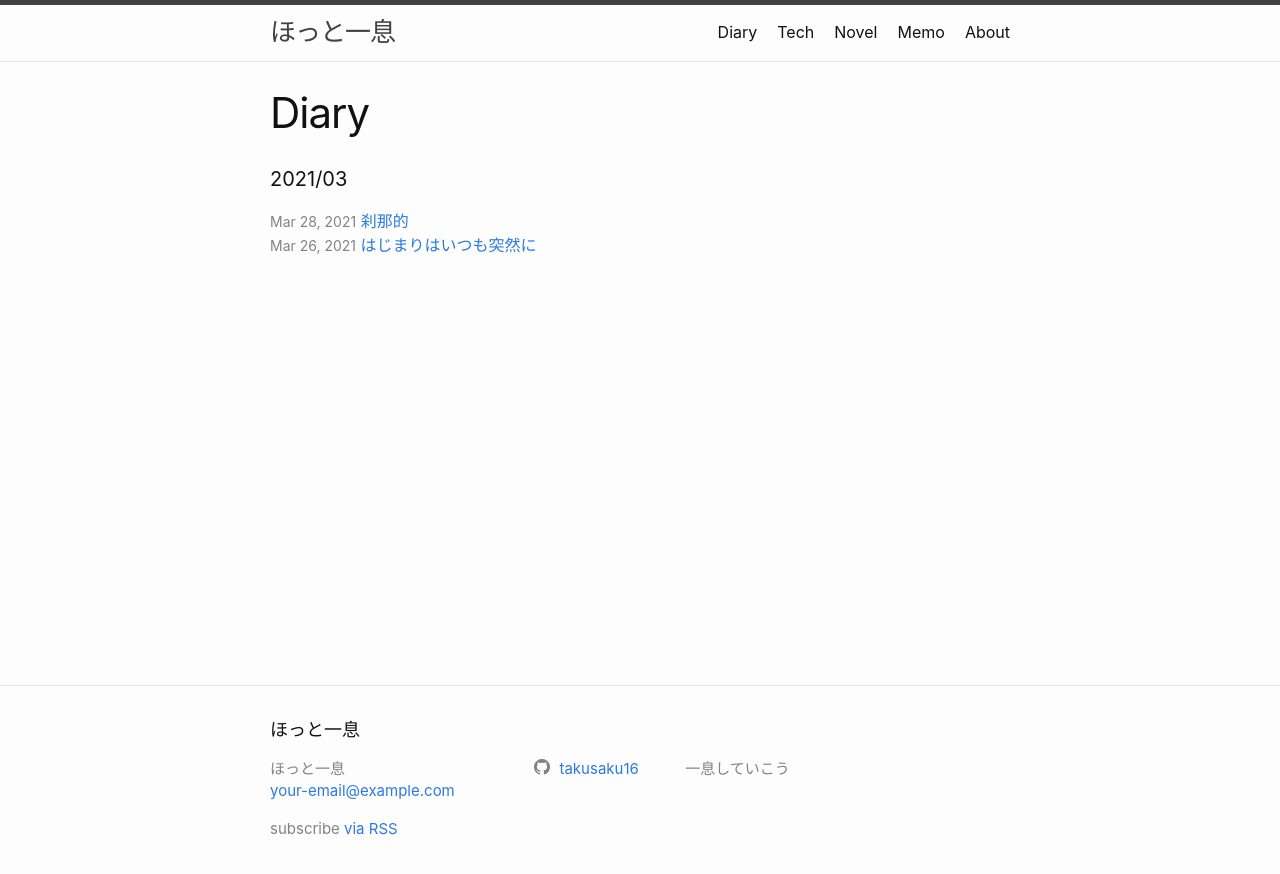
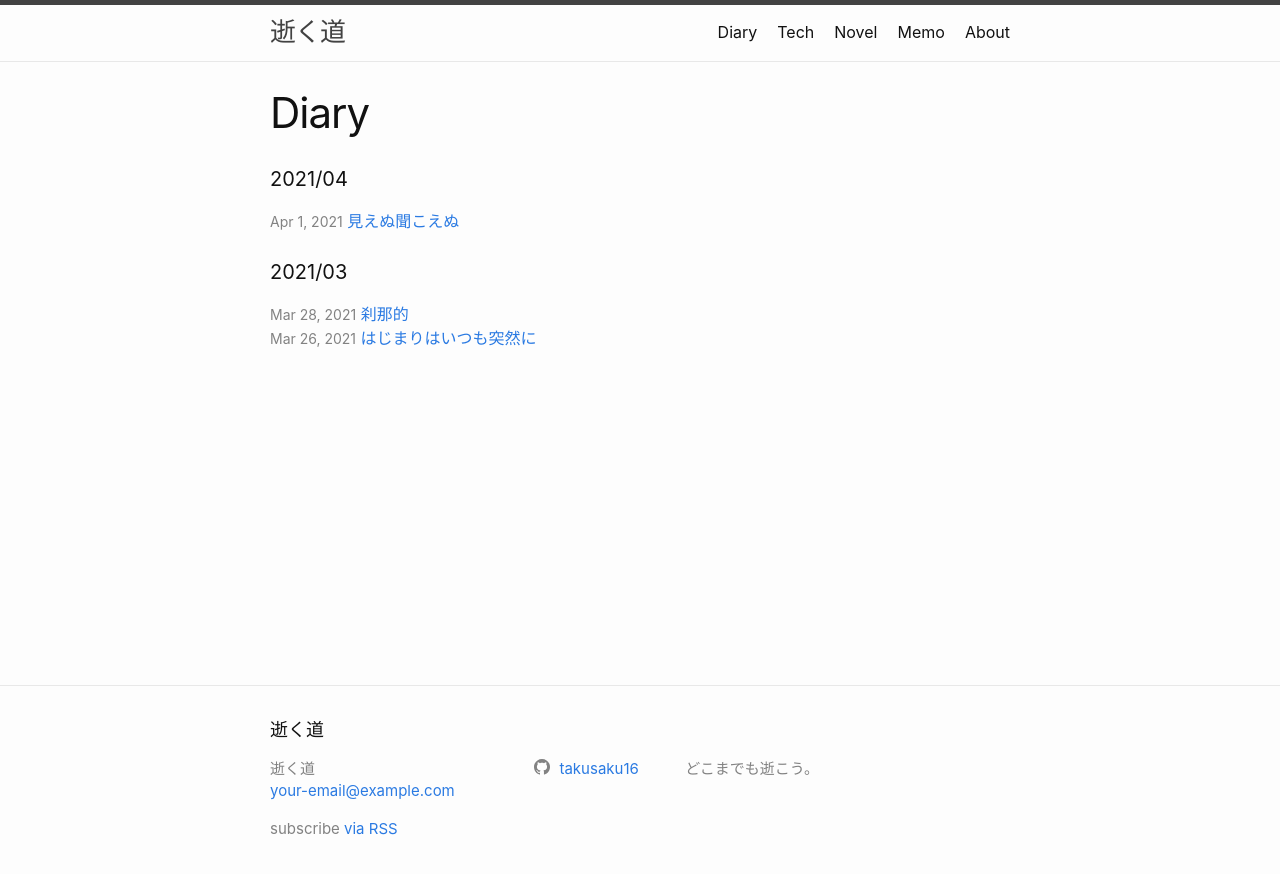
Before and after one commit to takusaku16/takusaku16.github.io, a Jekyll site: the page built from header/diary.markdown, in a window 1280 px wide. Shown: the top 874 px of the page. Built offline with Jekyll 4.4.1, drawn with Linux system fonts in a browser that asks for light colours; some of the changed lines change nothing that is shown.

Commit message:
逝く道

```diff
--- a/_config.yml
+++ b/_config.yml
@@ -18,10 +18,10 @@
 # You can create any custom variable you would like, and they will be accessible
 # in the templates via {{ site.myvariable }}.
 
-title: "ほっと一息"
+title: "逝く道"
 email: your-email@example.com
 description: >- # this means to ignore newlines until "baseurl:"
-  一息していこう
+  どこまでも逝こう。
 baseurl: "" # the subpath of your site, e.g. /blog
 url: "" # the base hostname & protocol for your site, e.g. http://example.com
 # twitter_username: jekyllrb
--- /dev/null
+++ b/contents/diary/_posts/2021-04-01-hello.markdown
@@ -0,0 +1,104 @@
+---
+layout:   post
+title:    "見えぬ聞こえぬ"
+date:     2021-04-01 21:38:04 +0900
+type:     diary
+category: 2021/04
+---
+
+## 見える聞こえる
+　一昔前、数十年前、一昨年、別にいつの話でも構わないのだが、少なくとも今という時代は――とにかく溢れていると感じる。
+
+　それはパソコンを持っていることや、スマホを持っていることに起因しているのだろう。
+
+　絶え間なく映像を流すことが出来、家中を赤外線が飛び回り、スピーカーは一心不乱に空気を揺らし続ける。
+
+　テレビの役割はストリーミング配信にすっかり取られてしまったように思う。バラエティ番組ばかりを見ていたせいだろうか。いまや映像と言えば、テレビよりもストリーミングと思える。
+
+　昔、見逃してしまった時、あるいは録画し忘れた時には、それで終いだった。流れる時間を汲み取るのを忘れれば、二度と会うことは叶わない。「ああ、あれは良かったよ」と見聞きした者の伝聞で知ることで想像を膨らまし、見えぬ聞こえぬものを見て聞いたものだった。
+
+　今や、汲み取れぬ時間などないといわんばかりの世界になってしまった。見れて聞こえるのなら、見て聞けば良いと世界は語る。
+
+　しかし、それは、どうにも味気ないように思える。
+
+## 像を結ぶ
+　見える聞こえるを土台にして物事を考えるのは普通のことであり、自然科学というやつなのではなかろうか。
+
+　見える聞こえるを土台にして、見えぬ聞こえぬを見て聞くのもまた自然科学なのだろう。
+
+　電磁波も暗黒物質もそうだろうし、人の体や心もそうだろう。
+
+　五感で感じ取れないものを想像で補う。
+
+　今の時代は、速度が速いとも感じる。もっとゆっくりとして良いだろう。そうでなくては、五感で感じたものをそのまま受け取り続けるので処理が精一杯になってしまう。精錬する時間が必要だ。研ぐ時間が必要だ。なぜなら。
+
+　像を結ぶのはそれほど簡単ではないからだ。
+
+　コンテンツの消費に追われる日々を送って、日々絶え間なくインプットを義務付けられた日々を送ってきたことを思い返せば、緩やかな時間の存在とそれを感受することが出来るなどとは御伽噺の類かと疑ってしまう。像を結ぶなど机上の空論としか思えない。
+
+　しかし、それは確かにある。
+
+## ブログタイトルを変えた
+　**『ほっと一息』**というタイトルを考えていた。人生の休息時に、私が訪れる場所という意味を込めたはずだった。
+
+　しかし、それだけではないとは感じていた。休息とはいえ、この空間を主軸にして進んでいく人生もある思えたからだ。となれば、現実の人生の寄り道とか高速道路のパーキングエリアとかそういうものではなく、この空間自体が独立した道と言えるだろう。
+
+　だから、道、という言葉を入れたくなった。
+
+　そうして、すっと浮かんできたのが**『逝く道』**という言葉だった。
+
+　この言葉はさて皆の中ではどういう位置付けなのだろうか。私の中では――ゲームタイトルだ。私の好きなゲームの一つにこの言葉がタイトルに冠せられている。正確には平仮名を抜いた形でであるが。
+
+　とはいえ、ゲームタイトルであろうが、意味合いというのは言葉に縛られている。
+
+　逝く道とは、そのままの意味だ。
+
+## 善く死ぬ
+　しばらく考えたのだが、**善く生きるよりも善く死ぬ**ことが最近のトピックスだ。この問いはしばらく続いている。
+
+　現実で死ぬ、あるいはこの空間が死ぬとなったとしても、『逝く道』ならば死ぬのがいつであれ正しくその名が機能する。この道は死へと続いており、死した時に途絶える道であることが名によって自明となる。
+
+　仮に。
+
+　もし私が死んだ後に、このブログが継続して更新されるのならば、その時になって初めて意味外の意味に遭遇することになる。
+
+　そうなれば、この道は私の逝く道ではなく、やはりこの空間の逝く道なのである。もしかしたら、私の死後の何者かによる更新によって、初めてこのブログは真の意味で『逝く道』として独立するのかもしれない。
+
+　その時までは、私の『逝く道』として。
+
+　私のもう一つの『逝く道』として、この空間があり続ければと思う。
+
+## 記事の種類
+　ここ数日、ブログを整える日々が続いた。その成果として、記事の種類を大きく三つに大別しておいた。この種類は後に増えるかもしれないが、今はこの三つとした。
+
+### Diary
+　ただ思ったことを脈絡もなく書き連ねるタイプの記事。これこそ日記の本文だろうと思う。少し偏った定義だろうが。私が一番に欲しかったのはこの領域である。可能ならばキーボードを通して入力して、HTMLのような形式で振り返られて、クラウドかどこかに蓄積し続けるようなのを求めていて、結果はこの形となった。手書きの日記やスマホアプリではあまりにも非力だったと感じている。加えてマークダウンという技術が存在している時代であることも感謝しなくてはなるまい。
+
+### Tech
+　なんらかの軸を持つ記事はここに置く。日記が独立しているのに対して、ここは記事間で共通した軸を持つ。それはこのブログで使っている `jekyll` についての話を軸にしているかもしれないし、麻雀の打ち方という軸で記事をまとめているかもしれない。なんにせよ、軸を持つ。記事の内容については添削や更新を行う可能性もある。 `Note` という命名も考えたが、後述する `Novel` と頭文字が同じであるため、 `Tech` とした。軸を持つ記事は否応なく技術的な側面を持つだろうと思ったからだ。本仕立てや章立てになるイメージも持っている。ただし、あまり信用してはならない。日記の延長戦の気分で書いているから信頼度は低いと思っていただきたい。技術の話なのに正確性を無視しようとしているのだから、 `Tech` という名前に怒られてしまうことだろう。
+
+### Novel
+　小説を書きたいと昔から考えている。未だに完成したものはない。ここは夢と希望の地である。書いていければと思うのだが、書くかは未定だ。
+
+## 逝く道
+　ひとまずこんな形で始めて行こうと思う。
+
+　ちなみに**Blog(= Web Log)**という意味合いも込めていきたい。単なるログである。ログなど障害が無ければ見る必要などない。ましてやここは逝く道である。
+
+　死に逝くログが続く道。
+
+　ここは逝く道。
+
+　私が生きている限り、このブログも歩き続けていければいいが、さて。少なくとも三日坊主ではなくなった。
+
+　ただ、まあ、訳の分からないことを延々と考えるのは、時間さえあればしていることだから、きっと書き続けられるだろう。
+
+　考える時間が奪われたなら、分からない。
+
+　一つ厄介なのは、他人よりも考える時間が多めに欲しいという点だ。
+
+　とはいえ、しばらくはまだ大丈夫のはずだ。
+
+　ああ。決め事に縛られないようにしなくては。概念が拡張されたなら、タイトルも記事の種類も変えることになる。それならそれで良い。
+
+　では。この辺で。はい。
```
